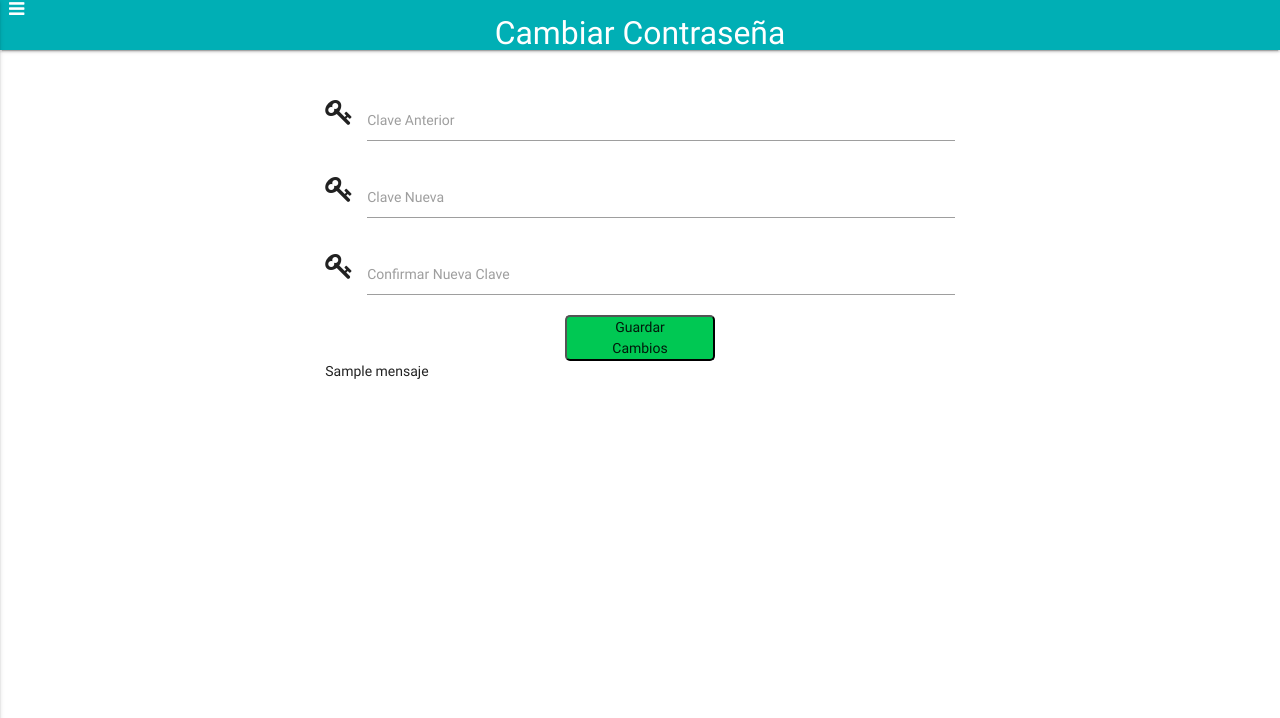
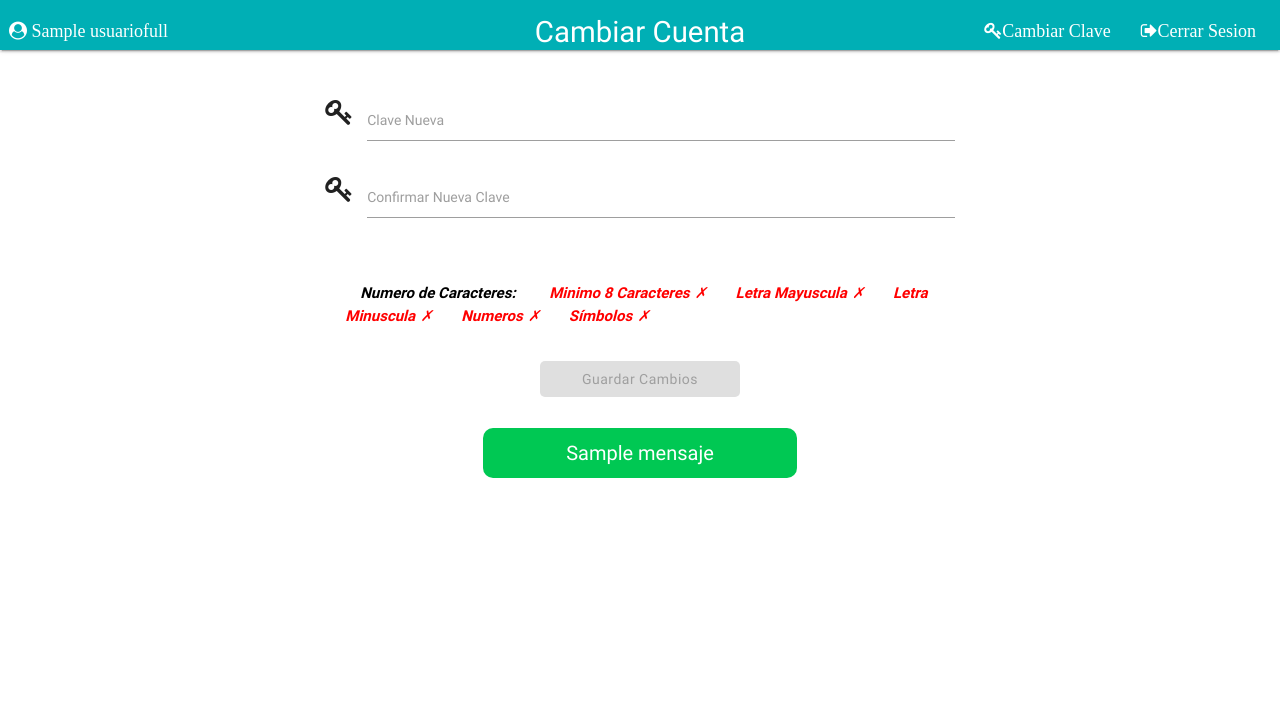
Before and after one commit to RaynerHM/envResidencial, a Django app: template projectResidencial/templates/password.html in a window 1280 px wide. Shown: the top 718 px of the page. Run offline with Django 3.2, Linux system fonts and the light colour scheme; the template is opened without the code that fills it: most values are stand-ins (such as "Sample title", 1, 10 or a date in 2020).

Commit message:
Se modifico el formulario de Cambio de Clave

```diff
--- a/projectResidencial/Residencial/admin.py
+++ b/projectResidencial/Residencial/admin.py
@@ -6,6 +6,7 @@ from .models import Residente, Apartamento, Pago, Estado, Ajuste
 
 class AdminResidentes(admin.ModelAdmin):
 	list_display = ["nombre", 'edificio', 'no_apartamento', 'correo', 'telefono', 'cedula', 'clave']
+	ordering = ['nombre','no_apartamento','edificio']
 
 	class Meta:
 		model = Residente
--- a/projectResidencial/projectResidencial/settings.py
+++ b/projectResidencial/projectResidencial/settings.py
@@ -30,7 +30,7 @@ ALLOWED_HOSTS = ['*']
 EMAIL_HOST = 'smtp.gmail.com'
 EMAIL_PORT = '587'
 EMAIL_HOST_USER ='raynel95@gmail.com'
-EMAIL_HOST_PASSWORD = ''
+EMAIL_HOST_PASSWORD = 'winifer1'
 EMAIL_USE_TLS = True
 
 # TIME= 5*60
--- a/projectResidencial/static/style.css
+++ b/projectResidencial/static/style.css
@@ -214,3 +214,11 @@ h3 {
     left: 5px;
     content: "✗";
 }
+
+
+/* -------- Estado de Cuenta -------- */
+
+#bPassword .row button {
+    width: 200px;
+    border-radius: 5px;
+}
--- a/projectResidencial/static/style.js
+++ b/projectResidencial/static/style.js
@@ -19,3 +19,19 @@ function showPage() {
     document.getElementById("loader").style.display = "none";
     document.getElementById("myDiv").style.display = "block";
 }
+$(".dropdown-trigger").dropdown();
+
+
+
+$(document).ready(function() {
+    var pass1 = $('[name=pass-new]');
+    var pass2 = $('[name=rep-pass]');
+
+    if (pass1 != pass2) {
+        $("#mensaje").removeClass("red");
+        $("#mensaje").addClass("green accent-4");
+    } else {
+        $("#mensaje").removeClass("green accent-4");
+        $("#mensaje").addClass("red");
+    }
+});
--- a/projectResidencial/static/validarClave.js
+++ b/projectResidencial/static/validarClave.js
@@ -7,6 +7,7 @@ window.onload = function() {
     const lower = document.getElementById('lower');
     const number = document.getElementById('number');
     const symbol = document.getElementById('symbol');
+    const bClave = document.getElementById('bClave');
 
     const lengthCounter = (pass) => {
         const len = pass.length;
@@ -18,9 +19,11 @@ window.onload = function() {
         if (pass.length >= 8) {
             PSWlength.classList.remove('invalid');
             PSWlength.classList.add('valid');
+            bClave.classList.remove('disabled');
         } else {
             PSWlength.classList.remove('valid');
             PSWlength.classList.add('invalid');
+            bClave.classList.add('disabled');
         }
     };
 
@@ -29,9 +32,11 @@ window.onload = function() {
         if (pass.match(upperCaseLetters)) {
             upper.classList.remove('invalid');
             upper.classList.add('valid');
+            bClave.classList.remove('disabled');
         } else {
             upper.classList.remove('valid');
             upper.classList.add('invalid');
+            bClave.classList.add('disabled');
         }
     };
 
@@ -40,9 +45,11 @@ window.onload = function() {
         if (pass.match(lowerCaseLetters)) {
             lower.classList.remove('invalid');
             lower.classList.add('valid');
+            bClave.classList.remove('disabled');
         } else {
             lower.classList.remove('valid');
             lower.classList.add('invalid');
+            bClave.classList.add('disabled');
         }
     };
 
@@ -51,9 +58,11 @@ window.onload = function() {
         if (pass.match(numbers)) {
             number.classList.remove('invalid');
             number.classList.add('valid');
+            bClave.classList.remove('disabled');
         } else {
             number.classList.remove('valid');
             number.classList.add('invalid');
+            bClave.classList.add('disabled');
         }
     };
 
@@ -62,9 +71,12 @@ window.onload = function() {
         if (pass.match(symbols)) {
             symbol.classList.remove('invalid');
             symbol.classList.add('valid');
+            bClave.classList.remove('disabled');
+
         } else {
             symbol.classList.remove('valid');
             symbol.classList.add('invalid');
+            bClave.classList.add('disabled');
         }
     };
 
--- a/projectResidencial/templates/estadosDeCuenta.html
+++ b/projectResidencial/templates/estadosDeCuenta.html
@@ -26,13 +26,16 @@
                 </ul>
                 <ul id="nav-mobile" class="right">
                     <li class="">
+                        <a href="/cambiar-clave" class=""> <span class="hide-on-med-and-down"> </span> <i class="fa fa-key ">Cambiar Clave</i></a>
+                    </li>
+                    <li class="">
                         <a href="/logout" class=""> <span class="hide-on-med-and-down"> </span> <i class="fa fa-sign-out ">Cerrar Sesion</i></a>
                     </li>
                 </ul>
             </div>
         </nav>
+    </div>
 
-    </div>
     <div class="advertencia">
         {% for a in ajuste %}
         <h6>Los pagos de las mensualidades vencen los días <b>{{a.fecha_Para_Facturar|date:"d" }}</b> de cada mes, luego de esta fecha el Residencial le concede <b>5 días</b> adicionales para realizar los mismos sin cargos. A partir de los <b>días {{a.fecha_Limite_Pago|date:"d" }}</b> se generarán cargos de <b>RD${{ a.pago_Recargo }}</b> pesos por pagos atrasado.</h6>
--- a/projectResidencial/templates/password.html
+++ b/projectResidencial/templates/password.html
@@ -16,77 +16,76 @@
 
 </head>
 
-<body>
+<body id="bPassword">
 
     <div class="col m12 s12 x12 navbar-fixed">
         <nav>
-            <span class="left brand-logo text-darken-2">
-			<i onclick="Materialize.showStaggeredList('#slide-out')" id="btnMenu" data-activates="slide-out" class="deslizar icono-menu fa fa-bars fa-2x "></i>
-			</span>
-            <h4 class="center-align "> <span class="hide-on-small-only">Cambiar</span> Contraseña</h4>
+            <div class="nav-wrapper">
+                <a href="/" class="brand-logo center"><span class="hide-on-small-only">Cambiar </span>Cuenta</a>
+                <ul>
+                    <li class="left">
+                        <i class="fa fa-user-circle hide-on-large-only"> {{nombre}}</i>
+                        <i class="fa fa-user-circle hide-on-med-and-down"> {{ usuariofull }}</i>
+                    </li>
+                </ul>
+                <ul id="nav-mobile" class="right">
+                    <li class="">
+                        <a href="/cambiar-clave" class=""> <span class="hide-on-med-and-down"> </span> <i class="fa fa-key ">Cambiar Clave</i></a>
+                    </li>
+                    <li class="">
+                        <a href="/logout" class=""> <span class="hide-on-med-and-down"> </span> <i class="fa fa-sign-out ">Cerrar Sesion</i></a>
+                    </li>
+                </ul>
+            </div>
         </nav>
     </div>
-
-    <ul id="slide-out" class="side-nav ">
-        <li>
-            <i class="iconos-pequeno prefix fa fa-user-o fa-2x"></i>
-        </li>
-        <!-- <li>
-          <div class="divider"></div>
-        </li> -->
-        <li class=" ">
-            <a href="/" class="btn"><i class="iconos-pequeno fa fa-home fa-1x" ></i> Inicio</a>
-        </li>
-        <li>
-            <a href="/persona" class="btn"><i class="iconos-pequeno fa fa-user fa-1x" ></i> Agregar Personas </a>
-        </li>
-        <li class=" ">
-            <a href="/asignacion" class="btn"><i class="iconos-pequeno fa fa-desktop fa-1x" ></i> Equipos Asignados</a>
-        </li>
-        <li class=" ">
-            <a href="/password" class="active-btn btn"><i class="iconos-pequeno fa fa-key fa-1x" ></i> Cambiar Contraseña</a>
-        </li>
-        <li class=" ">
-            <a href="" class="btn"><i class="iconos-pequeno fa fa-cog fa-1x" ></i> Opciones</a>
-        </li>
-        <li class=" ">
-            <a href="" class="btn"><i class="iconos-pequeno fa fa-power-off fa-1x" ></i> Cerrar Sección</a>
-        </li>
-    </ul>
 
     <div class="container ">
         <div class=" row">
             <div class=" box1 col m6 offset-m3 s12 x12">
                 <form action="" method="POST">{% csrf_token %}
 
-                    <!--   Clave Anterior   -->
+                    {% comment %} <!--   Clave Anterior   -->
                     <div class="input-field">
                         <i class="prefix fa fa-key fa-3x"></i>
                         <input id="pass-last" name="pass-last" type="text" required>
                         <label for="pass-last" class="active">Clave Anterior</label>
-                    </div>
+                    </div> {% endcomment %}
 
                     <!--  Clave Nueva  -->
                     <div class="input-field">
                         <i class="prefix fa fa-key fa-3x"></i>
-                        <input id="pass-new" name="pass-new" type="password" required>
+                        <input id="clave" name="pass-new" type="password" required>
                         <label for="pass-new" class="active">Clave Nueva</label>
                     </div>
 
                     <!--  Confirmar  Nueva Clave  -->
                     <div class="input-field">
                         <i class="prefix fa fa-key fa-3x"></i>
-                        <input id="pass-new1" name="pass-new1" type="password" required>
+                        <input id="pass-new1" name="rep-pass" type="password" required>
                         <label for="pass-new1" class="active">Confirmar Nueva Clave</label>
+                    </div>
+
+                    <div id="message">
+                        <ul>
+                            <i id="lengthCounter"><b>Numero de Caracteres:</b></i>
+                            <i id="PSWlength" class="invalid"><b>Minimo 8 Caracteres</b></i>
+                            <i id="upper" class="invalid"><b>Letra Mayuscula</b></i>
+                            <i id="lower" class="invalid"><b>Letra Minuscula</b></i>
+                            <i id="number" class="invalid"><b>Numeros</b></i>
+                            <i id="symbol" class="invalid"><b>Símbolos</b></i>
+                        </ul>
                     </div>
 
                     <!--   Boton   -->
                     <div class=" center group navform wat-cf">
-                        <button class="boton-guardar-contrasena hoverable waves-effect" type="submit">Guardar Cambios</button>
+                        <button id="bClave" class="disabled btn boton-guardar-contrasena hoverable waves-effect" type="submit">Guardar Cambios</button>
                     </div>
-                    <div>
+                    {% if mensaje %}
+                    <div id="mensaje" class="red ">
                         {{ mensaje }}
                     </div>
+                    {% endif %}
                 </form>
             </div>
         </div>
@@ -95,6 +94,8 @@
     <script src="{% static '/jquery/jquery-3.2.1.min.js' %}"></script>
     <script src="{% static '/materialize/js/materialize.min.js' %}"></script>
     <script src="{% static '/style.js' %}"></script>
+    <script src="{% static '/validarClave.js' %}"></script>
+
 </body>
 
 </html>
--- a/projectResidencial/templates/registro_residente.html
+++ b/projectResidencial/templates/registro_residente.html
@@ -83,7 +83,7 @@
 
                 <!--   Boton   -->
                 <div class=" center group navform wat-cf">
-                    <button class="btn hoverable waves-effect" type="submit">Registrar</button>
+                    <button id="bClave" class="disabled btn hoverable waves-effect" type="submit">Registrar</button>
                 </div>
             </form>
             <div id="message">
```
Also changed, not shown: projectResidencial/Residencial/views.py (+19 -5 lines), projectResidencial/db.sqlite3, projectResidencial/static/media/Logo.png (renamed from projectResidencial/static/media/Logo2.png), projectResidencial/static/media/logo_github.png (deleted).
